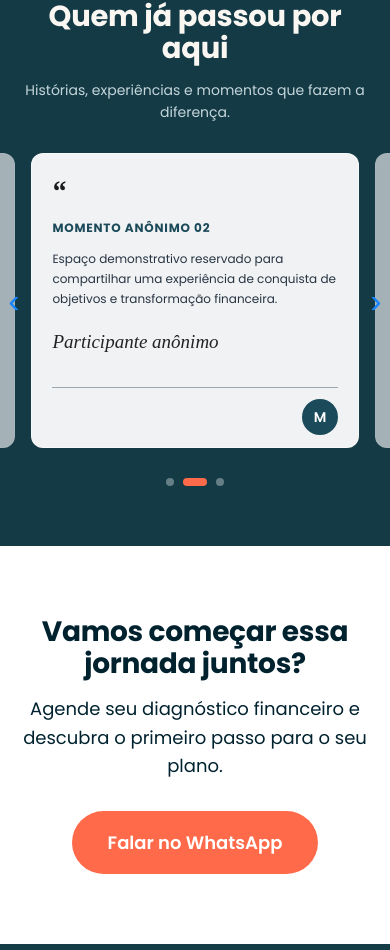
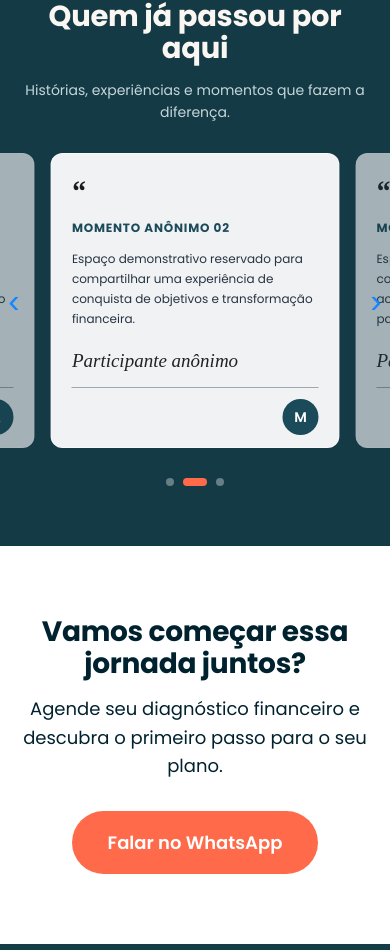
Before and after one commit to MateusTheobald/fernando-martins, a React (Vite) app: page / in a window 390 px wide. Shown: the part 3631-4581 px from the top of the page. Built offline with nearby package versions, Linux system fonts and the light colour scheme.

Commit message:
Update HomePageDepoimentos.css

```diff
--- a/src/components/inicio/HomePageDepoimentos.css
+++ b/src/components/inicio/HomePageDepoimentos.css
@@ -1,3 +1,4 @@
+
 /* =========================================
    FM FINANÇAS — DEPOIMENTOS
    LOOPING INFINITO POR ETAPAS
@@ -349,7 +350,8 @@
   }
 
   .depoimento-card {
-    flex-basis: 84vw;
+    /* Mais espaço para os cards laterais aparecerem */
+    flex-basis: 74vw;
 
     min-height: 285px;
 
@@ -398,7 +400,7 @@
 @media (max-width: 380px) {
 
   .depoimento-card {
-    flex-basis: 86vw;
+    flex-basis: 76vw;
     min-height: 300px;
 
     padding: 20px 17px 0;
```
